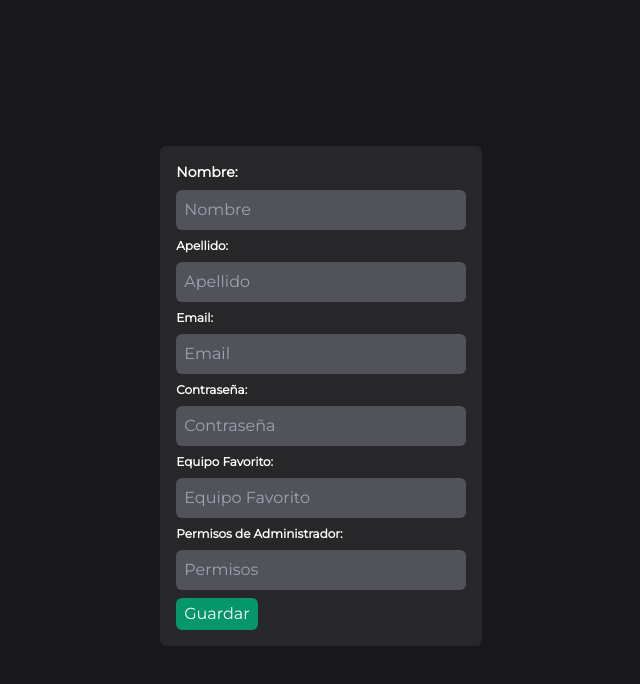
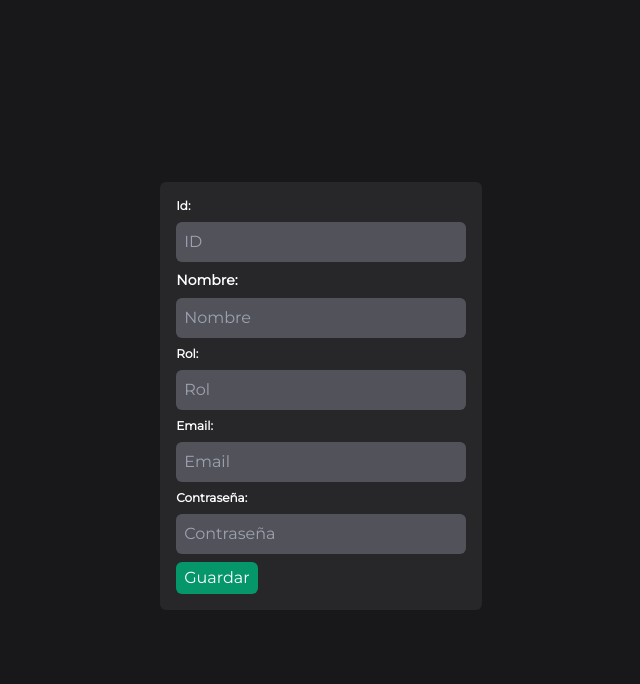
Before and after one commit to Nannajpg/IDS-admin-panel, a React (Create React App) app: page /create-user in a window 1280 px wide. Shown: the top 684 px of the page, without its empty margins (319-959 px from the left). Built offline with nearby package versions, Linux system fonts and the light colour scheme; no server answers.

Commit message:
cambios en el registro

```diff
--- a/src/App.js
+++ b/src/App.js
@@ -9,7 +9,7 @@ import { getAll } from '../src/services/axiosBD';
 
 function App() {
 
- //pedir datos de la api
+//pedir datos de la api
   useEffect(() => {
     const fetch = async () => {
       return getAll();
--- a/src/components/UserForm.jsx
+++ b/src/components/UserForm.jsx
@@ -1,37 +1,38 @@
 import { useState, useEffect } from "react";
-import {useDispatch, useSelector} from 'react-redux'
-import {addUser, editUser} from '../features/users/userSlice.js'
-import {v4 as uuid} from 'uuid'
-import {useNavigate, useParams} from 'react-router-dom'
+import { useDispatch, useSelector } from 'react-redux'
+import { addUser, editUser } from '../features/users/userSlice.js'
+import { v4 as uuid } from 'uuid'
+import { useNavigate, useParams } from 'react-router-dom'
+import { createUser } from './../services/axiosBD'
 
 function UserForm() {
 
     const [user, setUser] = useState({
-        name:'',
-        lastname:'',
-        email:'',
-        password:'',
-        favouriteTeam:'',
-        isAdmin:'',
+        id: '',
+        name: '',
+        role: '',
+        email: '',
+        password: '',
     })
     const dispatch = useDispatch();
     const navigate = useNavigate();
     const params = useParams();
-    const users = useSelector (state => state.users)
+    const users = useSelector(state => state.users)
 
     const handleChange = (e) => {
         setUser({
             ...user,
-            [e.target.name]:e.target.value
+            [e.target.name]: e.target.value
         })
     }
 
     const handleSubmit = (e) => {
         e.preventDefault()
 
-        if (params.id){
+        if (params.id) {
             dispatch(editUser(user))
         } else {
+            createUser(user);
             dispatch(
                 addUser({
                     ...user,
@@ -41,31 +42,29 @@ function UserForm() {
         navigate('/show-users');
     }
 
-    useEffect(()=>{
-        if (params.id){
+    useEffect(() => {
+        if (params.id) {
             setUser(users.find(user => user.id === params.id))
         }
-    },[params.id, users])
+    }, [params.id, users])
 
-  return(
+    return (
         <form onSubmit={handleSubmit} className="bg-zinc-800 max-2-sm p-4 mb-2 rounded-md">
+            <label htmlFor="name" className="block text-xs font-bold mb-2">Id:</label>
+            <input name='id' type="text" placeholder="ID" onChange={handleChange} value={user.title} className="w-full p-2 rounded-md bg-zinc-600 mb-2" />
+
             <label htmlFor="name" className="block text-sm font-bold mb-2">Nombre:</label>
-        <input name='name' type="text" placeholder="Nombre" onChange={handleChange} value={user.title} className="w-full p-2 rounded-md bg-zinc-600 mb-2"/>
+            <input name='name' type="text" placeholder="Nombre" onChange={handleChange} value={user.title} className="w-full p-2 rounded-md bg-zinc-600 mb-2" />
 
-        <label htmlFor="name" className="block text-xs font-bold mb-2">Apellido:</label>
-        <input name='lastname' type="text" placeholder="Apellido" onChange={handleChange} value={user.title} className="w-full p-2 rounded-md bg-zinc-600 mb-2"/>
+            <label htmlFor="name" className="block text-xs font-bold mb-2">Rol:</label>
+            <input name='role' type="text" placeholder="Rol" onChange={handleChange} value={user.title} className="w-full p-2 rounded-md bg-zinc-600 mb-2" />
 
             <label htmlFor="name" className="block text-xs font-bold mb-2">Email:</label>
-        <input name='email' type="email" placeholder="Email" onChange={handleChange} value={user.title} className="w-full p-2 rounded-md bg-zinc-600 mb-2"/>
+            <input name='email' type="email" placeholder="Email" onChange={handleChange} value={user.title} className="w-full p-2 rounded-md bg-zinc-600 mb-2" />
 
             <label htmlFor="name" className="block text-xs font-bold mb-2">Contraseña:</label>
-        <input name='password' type="password" placeholder="Contraseña" onChange={handleChange} value={user.title} className="w-full p-2 rounded-md bg-zinc-600 mb-2"/>
+            <input name='password' type="password" placeholder="Contraseña" onChange={handleChange} value={user.title} className="w-full p-2 rounded-md bg-zinc-600 mb-2" />
 
-        <label htmlFor="name" className="block text-xs font-bold mb-2">Equipo Favorito:</label>
-        <input name='favouriteTeam' type="text" placeholder="Equipo Favorito" onChange={handleChange} value={user.title} className="w-full p-2 rounded-md bg-zinc-600 mb-2"/>
-
-        <label htmlFor="name" className="block text-xs font-bold mb-2">Permisos de Administrador:</label>
-        <input name='isAdmin' type="text" placeholder="Permisos" onChange={handleChange} value={user.title} className="w-full p-2 rounded-md bg-zinc-600 mb-2"  />
             <button className="bg-emerald-600 px-2 py-1 rounded-md">Guardar</button>
         </form>
     )
--- a/src/features/users/userSlice.js
+++ b/src/features/users/userSlice.js
@@ -4,34 +4,28 @@ const initialState = [
     {
         id: "1",
         name: "Luis",
-        lastname: "Vasquez",
+        role: "no",
         email: "luisvasquez@gmail.com",
         password: "hola1234",
-        favouriteTeam: "Argentina",
-        isAdmin: "No",
     },
     {
         id: "2",
         name: "Anna",
-        lastname: "Cadena",
+        role: "admin",
         email: "annacadena@gmail.com",
         password: "nanna",
-        favouriteTeam: "Alemania",
-        isAdmin: "Si",
     },
     {
         id: "3",
         name: "Eduardo",
-        lastname: "Sucre",
+        role: "no",
         email: "capibara@gmail.com",
         password: "aocapibara",
-        favouriteTeam: "Brasil",
-        isAdmin: "No",
     },
-
 ]
 
 export const userSlice = createSlice({
+
     name: 'users',
     initialState,
     reducers:{
@@ -39,16 +33,15 @@ export const userSlice = createSlice({
             state.push(action.payload)
         },
         editUser: (state, action) =>{
-            const {id, name, lastname, email, password, favouriteTeam, isAdmin} = action.payload
+            const {id, name, role, email, password} = action.payload
             const foundUser = state.find(user => user.id === id)
 
             if(foundUser){
+                foundUser.id = id
                 foundUser.name = name
-                foundUser.lastname = lastname
+                foundUser.role = role
                 foundUser.email = email
                 foundUser.password = password
-                foundUser.favouriteTeam = favouriteTeam
-                foundUser.isAdmin = isAdmin
             }
         },
         deleteUser: (state, action) => {
--- a/src/index.js
+++ b/src/index.js
@@ -8,8 +8,8 @@ import {store} from './app/store'
 const root = ReactDOM.createRoot(document.getElementById('root'));
 root.render(
   <React.StrictMode>
-    <Provider store= {store}>
-      <App />
-    </Provider>
+      <Provider store= {store}>
+        <App />
+      </Provider>
   </React.StrictMode>
 );
--- a/src/services/axiosBD.js
+++ b/src/services/axiosBD.js
@@ -1,6 +1,6 @@
 import axios from "axios";
 
-const BASE_URL = "http://localhost:3000/api/users";
+const BASE_URL= "http://localhost:3000/api/users";
 
 export const getAll = async () => {
     try {
```
Also changed, not shown: src/components/Login.jsx (+11 -8 lines), src/components/UsersList.jsx (+6 -6 lines). Lines whose indentation alone changed are shown as unchanged.
